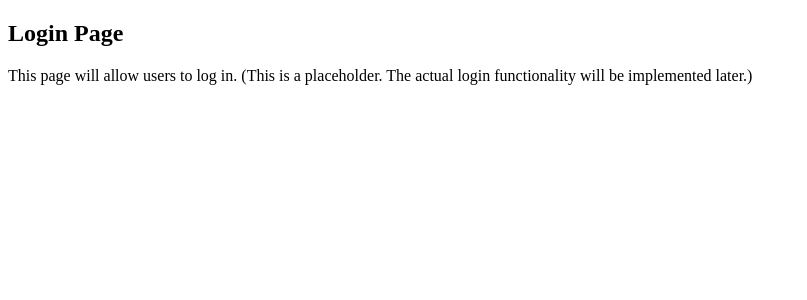
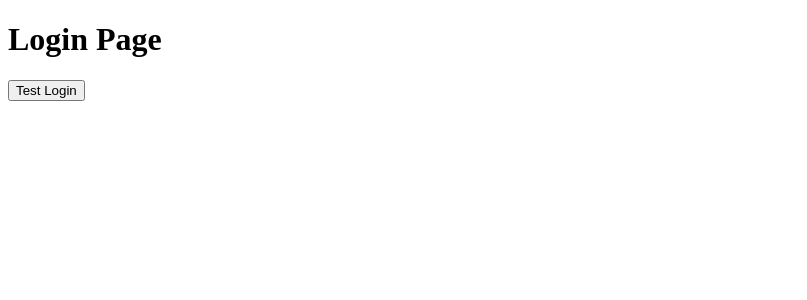
Before and after one commit to zei-abhi-test/authentication, a React app in the folder frontend/: page /login in a window 1280 px wide. Shown: the top 300 px of the page, without its empty margins (0-807 px from the left). Built offline with nearby package versions, Linux system fonts and the light colour scheme; the HTML template or start-up script is replaced by a standard one.

Commit message:
Login page integrated

```diff
--- a/frontend/src/App.jsx
+++ b/frontend/src/App.jsx
@@ -1,4 +1,4 @@
-import { BrowserRouter, Routes, Route } from "react-router-dom"
+import { BrowserRouter, Routes, Route, Navigate } from "react-router-dom"
 
 import Login from "./pages/Login"
 import Register from "./pages/Register"
@@ -11,8 +11,9 @@ function App() {
 
   return (
     <BrowserRouter>
+      <Routes>
 
-      <Routes>
+        <Route path="/" element={<Navigate to="/login" />} />
 
         <Route
           path="/login"
@@ -42,7 +43,6 @@ function App() {
         />
 
       </Routes>
-
     </BrowserRouter>
   )
 }
--- a/frontend/src/pages/Login.jsx
+++ b/frontend/src/pages/Login.jsx
@@ -1,10 +1,20 @@
-function Login() {
+import { useAuth } from "../context/authContext"
+import { useNavigate } from "react-router-dom"
+
+const Login = () => {
+
+  const { login } = useAuth()
+  const navigate = useNavigate()
+
+  const handleLogin = () => {
+    login("test-token")
+    navigate("/dashboard")
+  }
+
   return (
     <div>
-      <h2>Login Page</h2>
-      <p>This page will allow users to log in.
-          (This is a placeholder. The actual login functionality will be implemented later.)
-      </p>
+      <h1>Login Page</h1>
+      <button onClick={handleLogin}>Test Login</button>
     </div>
   )
 }
```
